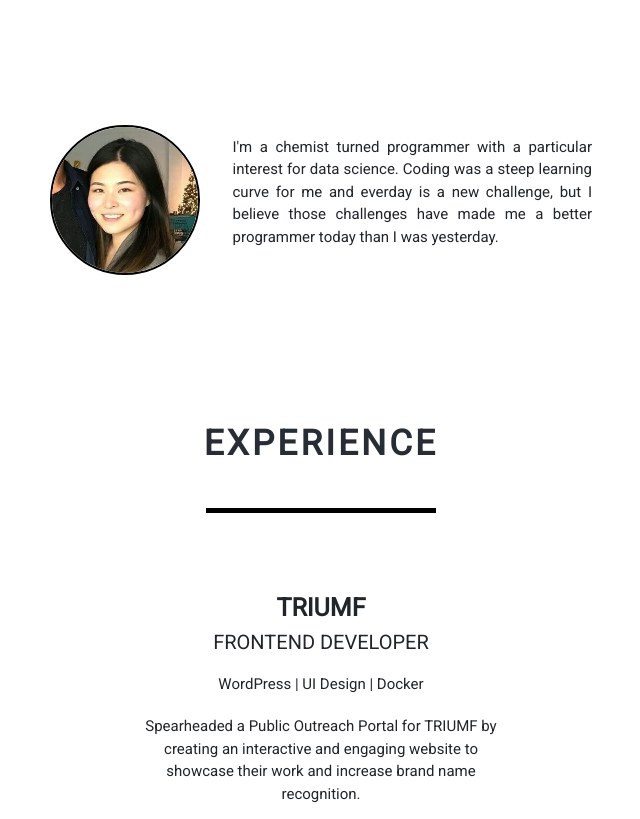
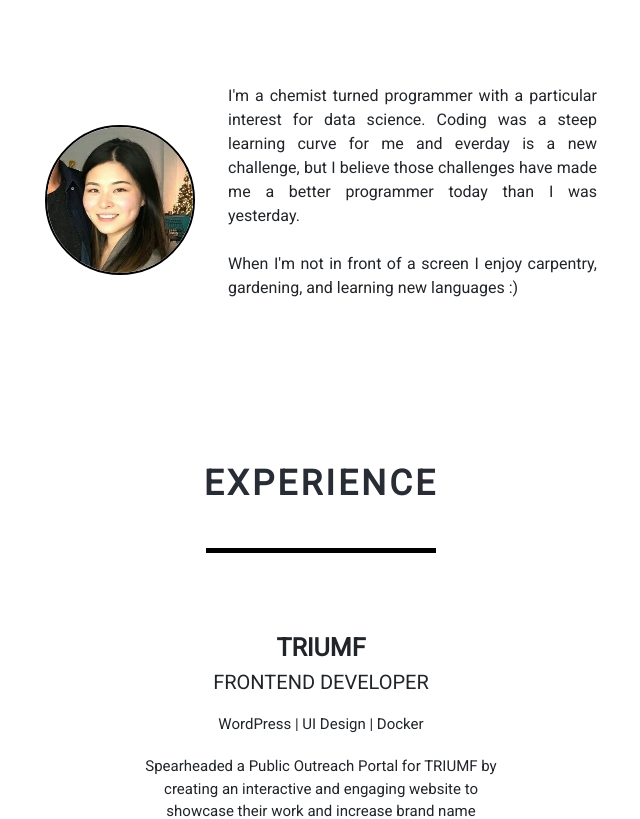
Before and after one commit to sarah-ryoo/sarah-ryoo.github.io, a React (Create React App) app: page / in a window 1280 px wide. Shown: the part 400-1219 px from the top of the page, without its empty margins (319-959 px from the left). Built offline with nearby package versions, Linux system fonts and the light colour scheme.

Commit message:
Added content to About Me and increased padding

```diff
--- a/public/index.html
+++ b/public/index.html
@@ -19,8 +19,5 @@
   <body>
     <div id="root">
     </div>
-    <!--
-      Things go here
-    -->
   </body>
 </html>
--- a/src/App.css
+++ b/src/App.css
@@ -46,7 +46,7 @@
 
 /* About Me */
 .Aboutme {
-  max-width: 670px;
+  max-width: 680px;
   min-height: 30vh;
   margin: auto;
   align-items: center;
@@ -69,7 +69,7 @@
   border: 2px solid black;
 }
 .Aboutme p {
-  font: 400 15px/1.5 'Roboto', sans-serif;
+  font: 400 16px/1.5 'Roboto', sans-serif;
   display: block;
 }
 /* Experience */
@@ -77,7 +77,7 @@
   max-width: 800px;
   min-height: 60vh;
   margin: auto;
-  margin-top: 10vh;
+  margin-top: 15vh;
   text-overflow: ellipsis;
   text-transform: uppercase;
   /* border: 3px solid green; */
--- a/src/components/AboutMe.js
+++ b/src/components/AboutMe.js
@@ -8,7 +8,8 @@ const AboutMe = () => {
             <img src={ profile } alt="Profile"/>
             <p>I'm a chemist turned programmer with a particular interest for data science.
             Coding was a steep learning curve for me and everday is a new challenge,
-            but I believe those challenges have made me a better programmer today than I was yesterday.</p>
+            but I believe those challenges have made me a better programmer today than I was yesterday.<br/><br/>
+            When I'm not in front of a screen I enjoy carpentry, gardening, and learning new languages :)</p>
         </div>
     );
 };
```
Also changed, not shown: 1 other file (tests, documents, lock files or other folders).
